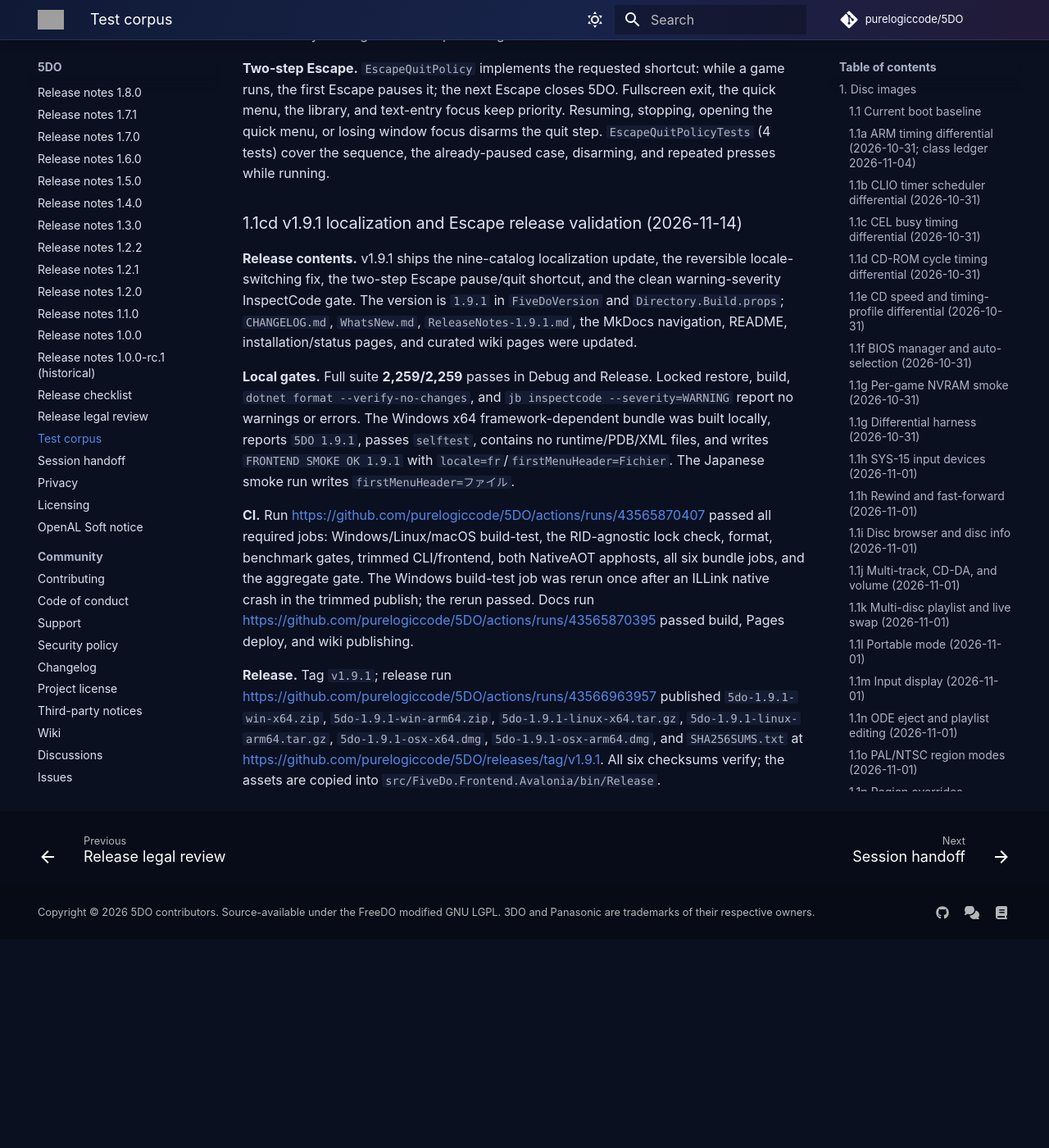
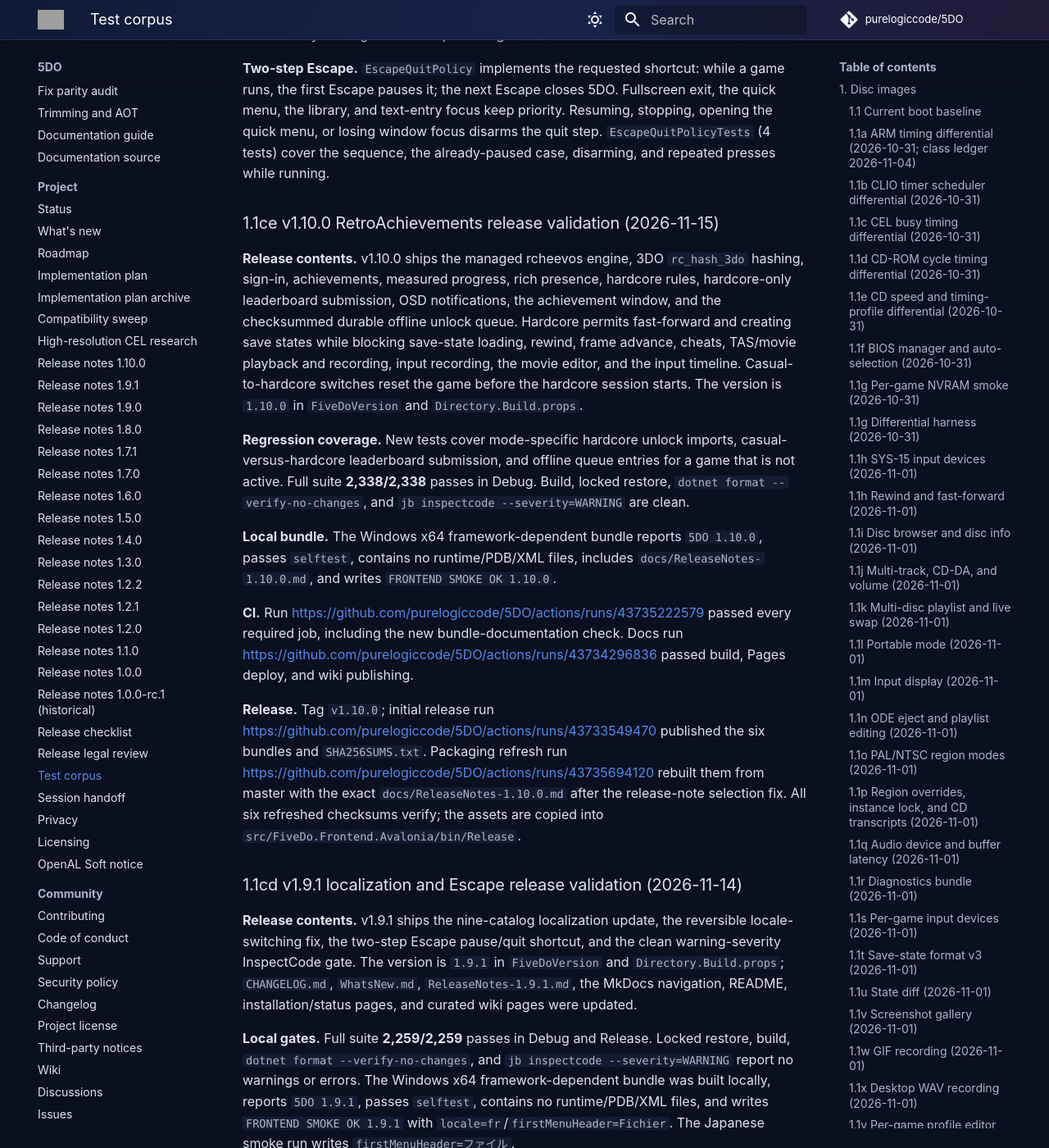
Before and after one commit to purelogiccode/5DO, an MkDocs documentation site: the page built from docs/TestCorpus.md, in a window 1280 px wide and 1400 px high, scrolled down 102902 px. Shown: the whole window at 82% size. Built offline with MkDocs 1.6.1 and Material for MkDocs 9.7.7, drawn with Linux system fonts in a browser that asks for light colours; comment, search, counter and statistics services are not loaded; before the commit the page ends 104047 px from its top, so only the background shows below that; grey boxes are pictures that could not be loaded.

Commit message:
docs: record 1.10.0 CI, release, bundle, and checksum evidence

```diff
--- a/docs/Installers.md
+++ b/docs/Installers.md
@@ -85,6 +85,37 @@ macOS x64/arm64 (native CI, 2026-11-10):
   Local copies are in `src/FiveDo.Frontend.Avalonia/bin/Release`; all six
   `5do-1.7.1-*` SHA-256 entries verify.
 
+## 1.10.0 bundle validation (2026-11-15)
+
+- CI run <https://github.com/purelogiccode/5DO/actions/runs/43735222579> passed every
+  required job, including the six bundle jobs. The bundle jobs now assert that each
+  archive contains `README.md`, `LICENSE`, `THIRD-PARTY-NOTICES.md`, `whatsnew.md`, and
+  the exact `docs/ReleaseNotes-<version>.md` for the build version.
+- Initial release run
+  <https://github.com/purelogiccode/5DO/actions/runs/43733549470> published
+  `v1.10.0`. A packaging refresh run
+  <https://github.com/purelogiccode/5DO/actions/runs/43735694120> then rebuilt the six
+  bundles from master so the archives include `docs/ReleaseNotes-1.10.0.md` (the first
+  build selected the lexicographically latest 1.9.1 notes).
+- The release is marked latest at
+  <https://github.com/purelogiccode/5DO/releases/tag/v1.10.0> with six bundles and
+  `SHA256SUMS.txt`.
+- The local Windows x64 bundle reports `5DO 1.10.0`, passes `selftest`, and writes
+  `FRONTEND SMOKE OK 1.10.0`; the bundle contains no `runtime/`, PDB, or XML files.
+- All six published `5do-1.10.0-*` SHA-256 entries verify; the assets are copied into
+  `src/FiveDo.Frontend.Avalonia/bin/Release`:
+  - `5do-1.10.0-win-arm64.zip` `3ac2ebd96aebbd9ed396f7203a3ce0538c25dbd4976c83f4822c549251dc764f`
+  - `5do-1.10.0-win-x64.zip` `5de65601addfb0cbd43989972bd4ef9b645fb40e144a0e268d9ff28b4c096adc`
+  - `5do-1.10.0-linux-arm64.tar.gz` `c5d39d82e6681603db0adeec9be8d04344d2326972291b128609e8e971d6d795`
+  - `5do-1.10.0-linux-x64.tar.gz` `8360bc40150344b824b25ba1d1f8796a578c5052a3c166e58556a602e1d62eba`
+  - `5do-1.10.0-osx-arm64.dmg` `63382fa44275b9679d5e04bb2f4fc76d21f45b0931f2eeb5071bc750107a4f95`
+  - `5do-1.10.0-osx-x64.dmg` `1c7063c32d4078e949a2faf386966fd45956349de36ba6f2ffcfb9dd0ba0e37d`
+- Full suite **2,338/2,338**, locked restore, build, format, and
+  `jb inspectcode --severity=WARNING` report no warnings or errors.
+- Docs run <https://github.com/purelogiccode/5DO/actions/runs/43734296836> deployed the
+  Pages site and wiki. `WhatsNew.html`, `ReleaseNotes-1.10.0.html`, and
+  `wiki/Release-1.10.0` return HTTP 200.
+
 ## 1.9.1 bundle validation (2026-11-14)
 
 - Release run <https://github.com/purelogiccode/5DO/actions/runs/43566963957> built and
--- a/docs/TestCorpus.md
+++ b/docs/TestCorpus.md
@@ -3806,6 +3806,39 @@ quick menu, or losing window focus disarms the quit step. `EscapeQuitPolicyTests
 tests) cover the sequence, the already-paused case, disarming, and repeated presses while
 running.
 
+### 1.1ce v1.10.0 RetroAchievements release validation (2026-11-15)
+
+**Release contents.** v1.10.0 ships the managed rcheevos engine, 3DO `rc_hash_3do`
+hashing, sign-in, achievements, measured progress, rich presence, hardcore rules,
+hardcore-only leaderboard submission, OSD notifications, the achievement window, and
+the checksummed durable offline unlock queue. Hardcore permits fast-forward and creating
+save states while blocking save-state loading, rewind, frame advance, cheats,
+TAS/movie playback and recording, input recording, the movie editor, and the input
+timeline. Casual-to-hardcore switches reset the game before the hardcore session starts.
+The version is `1.10.0` in `FiveDoVersion` and `Directory.Build.props`.
+
+**Regression coverage.** New tests cover mode-specific hardcore unlock imports,
+casual-versus-hardcore leaderboard submission, and offline queue entries for a game that
+is not active. Full suite **2,338/2,338** passes in Debug. Build, locked restore,
+`dotnet format --verify-no-changes`, and `jb inspectcode --severity=WARNING` are clean.
+
+**Local bundle.** The Windows x64 framework-dependent bundle reports `5DO 1.10.0`,
+passes `selftest`, contains no runtime/PDB/XML files, includes
+`docs/ReleaseNotes-1.10.0.md`, and writes `FRONTEND SMOKE OK 1.10.0`.
+
+**CI.** Run <https://github.com/purelogiccode/5DO/actions/runs/43735222579> passed every
+required job, including the new bundle-documentation check. Docs run
+<https://github.com/purelogiccode/5DO/actions/runs/43734296836> passed build, Pages
+deploy, and wiki publishing.
+
+**Release.** Tag `v1.10.0`; initial release run
+<https://github.com/purelogiccode/5DO/actions/runs/43733549470> published the six
+bundles and `SHA256SUMS.txt`. Packaging refresh run
+<https://github.com/purelogiccode/5DO/actions/runs/43735694120> rebuilt them from master
+with the exact `docs/ReleaseNotes-1.10.0.md` after the release-note selection fix. All
+six refreshed checksums verify; the assets are copied into
+`src/FiveDo.Frontend.Avalonia/bin/Release`.
+
 ### 1.1cd v1.9.1 localization and Escape release validation (2026-11-14)
 
 **Release contents.** v1.9.1 ships the nine-catalog localization update, the reversible
```
Also changed, not shown: docs/ReleaseChecklist.md (+16 -9 lines), docs/Status.md (+7 -0 lines).
